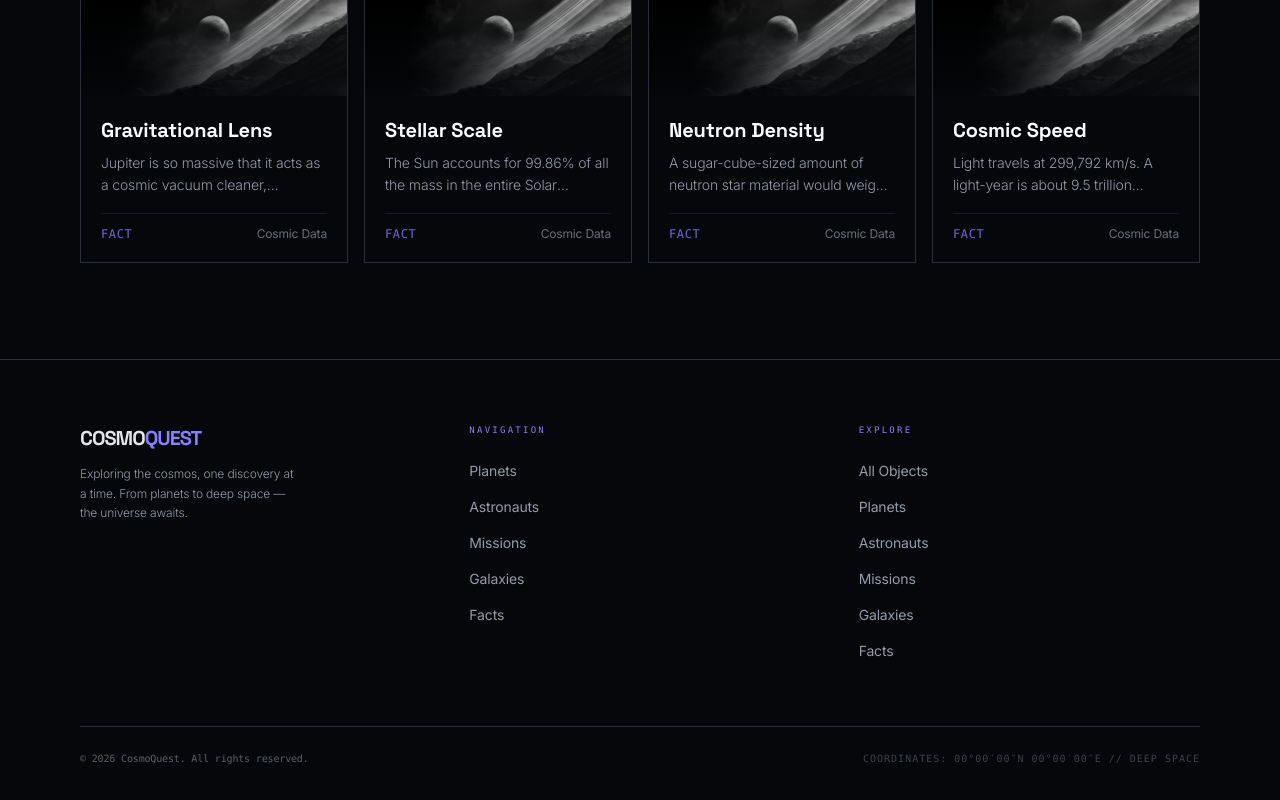
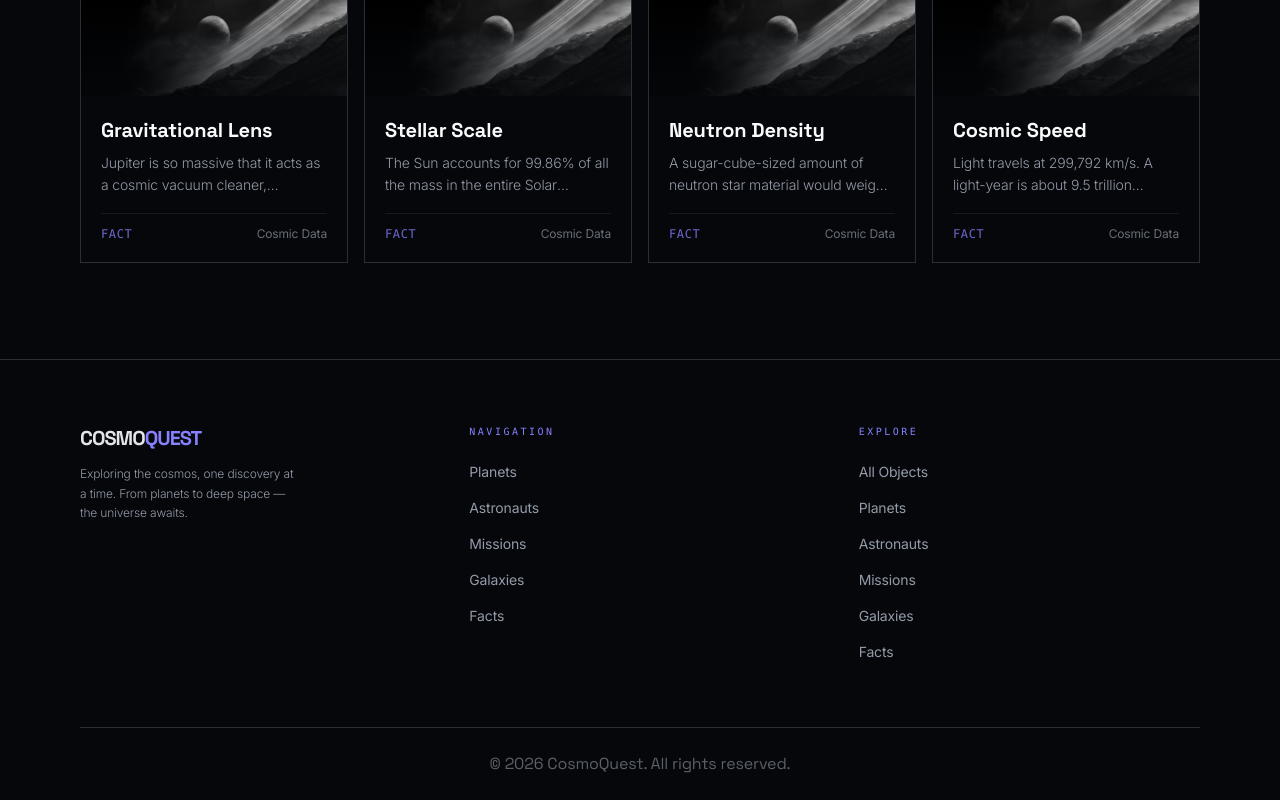
Before and after one commit to ahsanul0185/CosmoQuest, a React (Vite) app: page /explore in a window 1280 px wide. Shown: the part 3441-4241 px from the top of the page. Built offline with nearby package versions, Linux system fonts and the light colour scheme.

Commit message:
fixed header footer hero

```diff
--- a/package.json
+++ b/package.json
@@ -16,6 +16,7 @@
     "motion": "^12.40.0",
     "react": "^19.2.6",
     "react-dom": "^19.2.6",
+    "react-icons": "^5.6.0",
     "react-router-dom": "^7.18.0",
     "tailwind-merge": "^3.6.0"
   },
--- a/src/app/layouts/MainLayout.jsx
+++ b/src/app/layouts/MainLayout.jsx
@@ -4,6 +4,7 @@ import { useLenis } from '../../hooks/useLenis'
 import { Footer } from '../../components/sections/Footer'
 import { HeaderSearch } from '../../components/ui/HeaderSearch'
 import { MobileMenu } from '../../components/ui/MobileMenu'
+import { ScrollToTopButton } from '../../components/ui/ScrollToTopButton'
 
 const navItems = [
   { label: 'Home', to: '/' },
@@ -81,6 +82,7 @@ export function MainLayout() {
         <Outlet />
       </main>
       <Footer />
+      <ScrollToTopButton />
     </div>
   )
 }
--- a/src/components/sections/Footer.jsx
+++ b/src/components/sections/Footer.jsx
@@ -41,7 +41,7 @@ export function Footer() {
 
           {/* Navigation */}
           <div>
-            <p className="text-[9px] font-mono text-primary uppercase tracking-[0.25em] mb-5">
+            <p className="text-[10px] font-mono text-primary uppercase tracking-[0.25em] mb-5">
               Navigation
             </p>
             <ul className="space-y-3">
@@ -60,7 +60,7 @@ export function Footer() {
 
           {/* Explore */}
           <div>
-            <p className="text-[9px] font-mono text-primary uppercase tracking-[0.25em] mb-5">
+            <p className="text-[10px] font-mono text-primary uppercase tracking-[0.25em] mb-5">
               Explore
             </p>
             <ul className="space-y-3">
@@ -81,12 +81,9 @@ export function Footer() {
         </div>
 
         {/* Bottom bar */}
-        <div className="border-t border-outline py-6 flex flex-col sm:flex-row items-center justify-between gap-4">
-          <p className="text-[10px] font-mono text-on-surface-variant/60">
+        <div className="border-t border-outline py-6 flex flex-col sm:flex-row items-center justify-center gap-4">
+          <p className="text-base font-headline text-on-surface-variant/60">
             © {currentYear} CosmoQuest. All rights reserved.
-          </p>
-          <p className="text-[10px] font-mono text-on-surface-variant/40 uppercase tracking-widest">
-            Coordinates: 00°00′00″N 00°00′00″E // Deep Space
           </p>
         </div>
 
--- a/src/components/sections/Hero.jsx
+++ b/src/components/sections/Hero.jsx
@@ -65,7 +65,7 @@ export function Hero() {
       const tl = gsap.timeline({ delay: 0.1, defaults: { ease: 'power3.out' } })
 
       // Stars fade in independently — very slow, still going after text finishes
-      gsap.to(starsRef.current, { opacity: 1, duration: 4, ease: 'power1.inOut', delay: 0.1 })
+      gsap.to(starsRef.current, { opacity: 1, duration: 2, ease: 'power1.inOut', delay: 1 })
 
       // Each text element slides in one after another
       tl.to(els, {
--- a/src/components/ui/HeaderSearch.jsx
+++ b/src/components/ui/HeaderSearch.jsx
@@ -12,10 +12,13 @@ export function HeaderSearch() {
   // Don't show on explore page
   const isExplorePage = location.pathname === '/explore'
 
-  // Focus input when opened
+  // Focus input when opened — delay matches the animation duration (0.3s)
   useEffect(() => {
-    if (isOpen && inputRef.current) {
-      inputRef.current.focus()
+    if (isOpen) {
+      const timer = setTimeout(() => {
+        inputRef.current?.focus()
+      }, 320)
+      return () => clearTimeout(timer)
     }
   }, [isOpen])
 
--- /dev/null
+++ b/src/components/ui/ScrollToTopButton.jsx
@@ -0,0 +1,35 @@
+import { useState, useEffect } from 'react'
+import { motion, AnimatePresence } from 'motion/react'
+import { IoArrowUpSharp } from "react-icons/io5";
+
+export function ScrollToTopButton() {
+  const [visible, setVisible] = useState(false)
+
+  useEffect(() => {
+    const onScroll = () => setVisible(window.scrollY > 300)
+    window.addEventListener('scroll', onScroll, { passive: true })
+    return () => window.removeEventListener('scroll', onScroll)
+  }, [])
+
+  const scrollToTop = () => {
+    window.scrollTo({ top: 0, behavior: 'smooth' })
+  }
+
+  return (
+    <AnimatePresence>
+      {visible && (
+        <motion.button
+          initial={{ opacity: 0, y: 16 }}
+          animate={{ opacity: 1, y: 0 }}
+          exit={{ opacity: 0, y: 16 }}
+          transition={{ duration: 0.3, ease: [0.16, 1, 0.3, 1] }}
+          onClick={scrollToTop}
+          aria-label="Scroll to top"
+          className="fixed bottom-8 right-8 z-50 w-11 h-11 flex items-center justify-center rounded-full bg-surface border border-outline text-on-surface-variant hover:bg-primary hover:text-white transition-all duration-300 active:brightness-90"
+        >
+          <IoArrowUpSharp size={18}/>
+        </motion.button>
+      )}
+    </AnimatePresence>
+  )
+}
```
Also changed, not shown: 1 other file (tests, documents, lock files or other folders).
